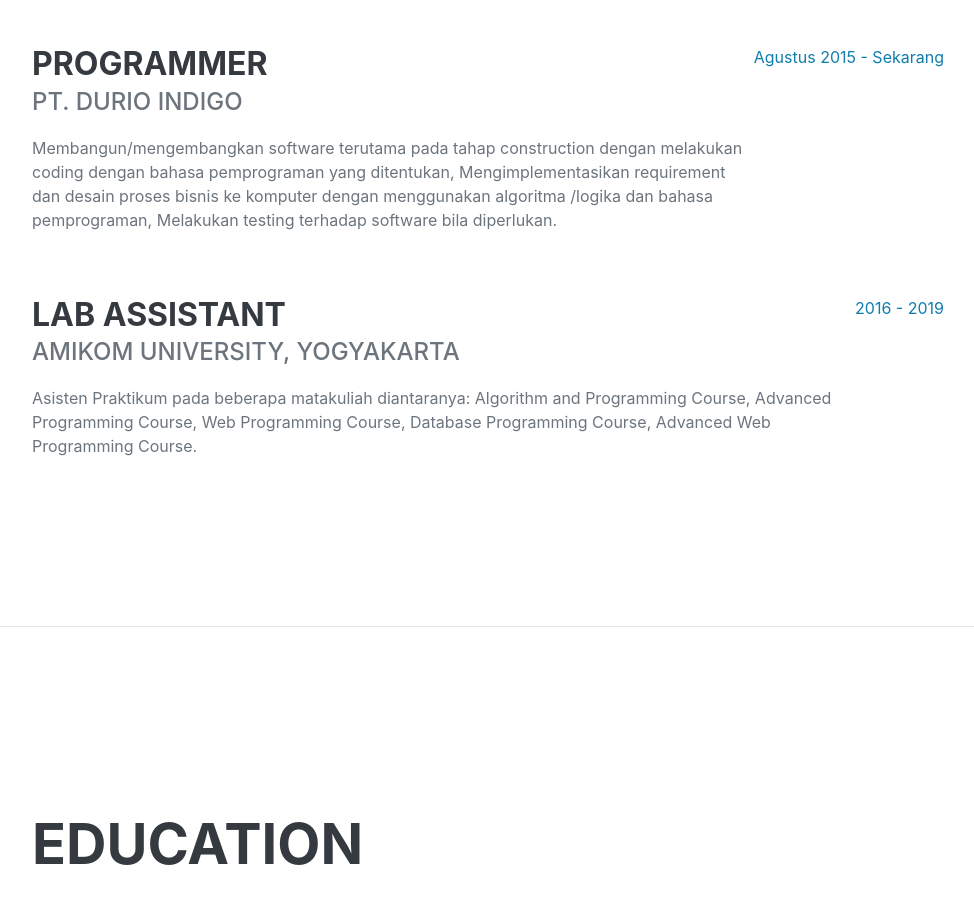
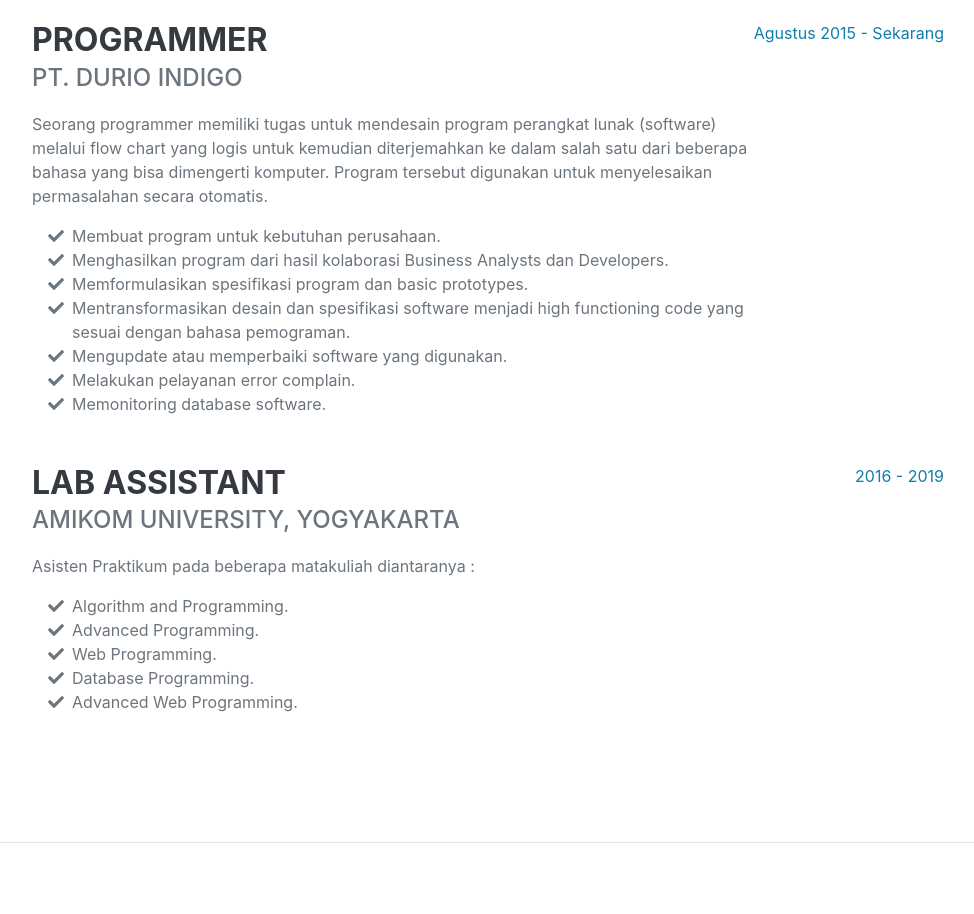
Before and after one commit to rizalrizal/asvarizal, a plain HTML site: page index.html in a window 1280 px wide. Shown: the part 975-1889 px from the top of the page, without its empty margins (288-1262 px from the left). Drawn offline with nearby package versions, Linux system fonts and the light colour scheme; a web font is replaced by a local one.

Commit message:
fix tambahan

```diff
--- a/index.html
+++ b/index.html
@@ -69,7 +69,37 @@
                         <div class="flex-grow-1">
                             <h3 class="mb-0">Programmer</h3>
                             <div class="subheading mb-3">PT. Durio Indigo</div>
-                            <p>Membangun/mengembangkan software terutama pada tahap construction dengan melakukan coding dengan bahasa pemprograman yang ditentukan, Mengimplementasikan requirement dan desain proses bisnis ke komputer dengan menggunakan algoritma /logika dan bahasa pemprograman, Melakukan testing terhadap software bila diperlukan.</p>
+                            <p>Seorang programmer memiliki tugas untuk mendesain program perangkat lunak (software) melalui flow chart yang logis untuk kemudian diterjemahkan ke dalam salah satu dari beberapa bahasa yang bisa dimengerti komputer. Program tersebut digunakan untuk menyelesaikan permasalahan secara otomatis.</p>
+                            <ul class="fa-ul mb-0">
+                                <li>
+                                    <span class="fa-li"><i class="fas fa-check"></i></span>
+                                    Membuat program untuk kebutuhan perusahaan.
+                                </li>
+                                <li>
+                                    <span class="fa-li"><i class="fas fa-check"></i></span>
+                                    Menghasilkan program dari hasil kolaborasi Business Analysts dan Developers.
+                                </li>
+                                <li>
+                                    <span class="fa-li"><i class="fas fa-check"></i></span>
+                                    Memformulasikan spesifikasi program dan basic prototypes.
+                                </li>
+                                <li>
+                                    <span class="fa-li"><i class="fas fa-check"></i></span>
+                                    Mentransformasikan desain dan spesifikasi software menjadi high functioning code yang sesuai dengan bahasa pemograman.
+                                </li>
+                                <li>
+                                    <span class="fa-li"><i class="fas fa-check"></i></span>
+                                    Mengupdate atau memperbaiki software yang digunakan.
+                                </li>
+                                <li>
+                                    <span class="fa-li"><i class="fas fa-check"></i></span>
+                                    Melakukan pelayanan error complain.
+                                </li>
+                                <li>
+                                    <span class="fa-li"><i class="fas fa-check"></i></span>
+                                    Memonitoring database software.
+                                </li>
+                            </ul>
                         </div>
                         <div class="flex-shrink-0"><span class="text-primary">Agustus 2015 - Sekarang</span></div>
                     </div>
@@ -77,7 +107,30 @@
                         <div class="flex-grow-1">
                             <h3 class="mb-0">Lab Assistant</h3>
                             <div class="subheading mb-3">Amikom University, Yogyakarta</div>
-                            <p>Asisten Praktikum pada beberapa matakuliah diantaranya: Algorithm and Programming Course, Advanced Programming Course, Web Programming Course, Database Programming Course, Advanced Web Programming Course.</p>
+                            <p>Asisten Praktikum pada beberapa matakuliah diantaranya :</p>
+                             <ul class="fa-ul mb-0">
+                                <li>
+                                    <span class="fa-li"><i class="fas fa-check"></i></span>
+                                    Algorithm and Programming.
+                                </li>
+                                <li>
+                                    <span class="fa-li"><i class="fas fa-check"></i></span>
+                                    Advanced Programming.
+                                </li>
+                                <li>
+                                    <span class="fa-li"><i class="fas fa-check"></i></span>
+                                    Web Programming.
+                                </li>
+                                <li>
+                                    <span class="fa-li"><i class="fas fa-check"></i></span>
+                                    Database Programming.
+                                </li>
+                                <li>
+                                    <span class="fa-li"><i class="fas fa-check"></i></span>
+                                    Advanced Web Programming.
+                                </li>
+                            </ul>
+
                         </div>
                         <div class="flex-shrink-0"><span class="text-primary">2016 - 2019</span></div>
                     </div>
```
